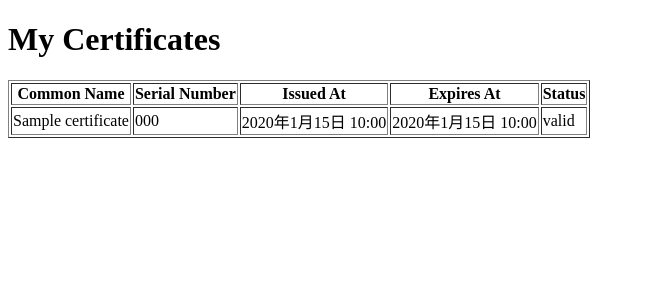
After one commit to HiaSop/CA, a Django app: page /view_certificates in a window 1280 px wide. The commit adds this page. Shown: the top 300 px of the page, without its empty margins (0-645 px from the left). Run offline with Django 4.2, Linux system fonts and the light colour scheme; a user stored in the database is signed in; tables that the repository leaves empty hold one stand-in row (values such as "Sample post").

Commit message:
李嘉年-自动生成CSR文件-3

```diff
--- a/server/models.py
+++ b/server/models.py
@@ -1,14 +1,69 @@
-from django.contrib.auth.models import AbstractUser
-from django.db import models
+from django.contrib.auth.models import AbstractUser  # 导入Django的AbstractUser类，用于扩展用户模型
+from django.db import models  # 导入Django的模型模块，用于定义数据表
 
+
+# 自定义用户模型，继承自AbstractUser，可以扩展默认的User模型
 class CustomUser(AbstractUser):
-    # 重写 username 字段的验证器
+    # 重写 username 字段的验证器，最大长度为8，且每个用户名必须唯一
     username = models.CharField(
-        max_length=8,
-        unique=True,
-        verbose_name="账号"
+        max_length=8,  # 限制最大长度为8
+        unique=True,  # 确保用户名唯一
+        verbose_name="账号"  # 为此字段提供一个更友好的名称
     )
+
+    # 用户的姓名，最大长度为20
     name = models.CharField(max_length=20, verbose_name="名字")
 
     def __str__(self):
+        # 重写__str__方法，当打印用户实例时显示用户名
         return self.username
+
+
+# 证书模型
+class Certificate(models.Model):
+    # 外键关联到 CustomUser 的 username 字段，确保每个证书都属于某个用户
+    user = models.ForeignKey(
+        CustomUser,  # 关联到CustomUser模型
+        related_name='certificates',  # 在CustomUser模型中通过certificates访问所有证书
+        on_delete=models.CASCADE,  # 如果用户被删除，则对应的证书也会被删除
+        verbose_name="用户"  # 字段的名称，显示为“用户”
+    )
+
+    # 公共名（即证书申请中的 CN 字段）
+    common_name = models.CharField(max_length=255, verbose_name="公共名")
+
+    # 存储公钥，类型为文本
+    public_key = models.TextField(verbose_name="公钥")
+
+    # 证书序列号，唯一
+    serial_number = models.CharField(max_length=64, unique=True, verbose_name="序列号")
+
+    # 签发时间，自动记录证书创建时间
+    issued_at = models.DateTimeField(auto_now_add=True, verbose_name="签发时间")
+
+    # 证书的过期时间
+    expires_at = models.DateTimeField(verbose_name="过期时间")
+
+    # 证书的状态，包含有效、已注销和已过期三种状态
+    status = models.CharField(
+        max_length=10,  # 状态字段的最大长度为10
+        choices=[  # 提供三个选择项：有效、已注销、已过期
+            ("valid", "有效"),  # 状态为“有效”
+            ("revoked", "已注销"),  # 状态为“已注销”
+            ("expired", "已过期"),  # 状态为“已过期”
+        ],
+        default="valid",  # 默认状态为“有效”
+        verbose_name="状态"  # 字段的名称，显示为“状态”
+    )
+
+    # 新增字段：证书存储位置，存储证书存放的路径或位置
+    storage_location = models.CharField(
+        max_length=255,  # 存储位置的最大长度为255
+        verbose_name="证书存储位置",  # 字段的名称，显示为“证书存储位置”
+        null=True,  # 可以为空
+        blank=True  # 在表单中可以为空
+    )
+
+    def __str__(self):
+        # 重写__str__方法，打印证书的公共名和状态
+        return f"Certificate: {self.common_name} ({self.status})"
--- a/server/urls.py
+++ b/server/urls.py
@@ -8,5 +8,7 @@ urlpatterns = [
     path('register/', views.user_register, name='register'),
     path('upload-csr/', views.upload_csr, name='upload_csr'),
     path('api/sign_csr', views.sign_csr, name='sign_csr'),
+    path('view_certificates', views.view_certificates, name='view_certificates'),
     path('api/verify_certificate', views.verify_certificate, name='verify_certificate'),
+    path('generate_csr/', views.generate_csr, name='generate_csr'),
 ]
--- a/server/views.py
+++ b/server/views.py
@@ -20,10 +20,14 @@ from cryptography.hazmat.primitives import hashes
 from django.http import JsonResponse
 from django.shortcuts import render
 import os
-
+from server.models import CustomUser, Certificate
+from django.utils import timezone
 # 默认界面
 def start(request):
-    return render(request, 'server/login.html')
+    if request.user.is_authenticated:
+        return render(request, 'server/homepage.html')  # 登录成功后重定向到主页
+    return redirect('login')
+
 
 def homepage(request):
     return render(request, 'server/homepage.html')
@@ -196,27 +200,38 @@ def verify_certificate(request):
     else:  # 如果请求方法不是POST
         return JsonResponse({"error": "Invalid HTTP method."}, status=405)  # 返回405错误，提示方法不允许
 
+
+
+def view_certificates(request):
+    user = request.user
+    certificates = Certificate.objects.filter(user=user) # 查询该用户的所有证书
+    return render(request, 'server/view_certificates.html', {'certificates': certificates})
+
 # 根据提供的消息生成CSR证书
+from django.shortcuts import render
+
 def generate_csr(request):
     try:
-        # 1. 生成RSA密钥对
-        private_key = rsa.generate_private_key(
-            public_exponent=65537,
-            key_size=2048
-        )
+        user = request.username
 
-        # 2. 创建CSR
+        if not user.is_authenticated:
+            return JsonResponse({"error": "User is not authenticated."}, status=401)
+
+        # 生成RSA密钥对
+        private_key = rsa.generate_private_key(public_exponent=65537, key_size=2048)
+
+        # 创建CSR（证书签名请求）
         subject = Name([
             NameAttribute(NameOID.COUNTRY_NAME, u"US"),
             NameAttribute(NameOID.STATE_OR_PROVINCE_NAME, u"California"),
             NameAttribute(NameOID.LOCALITY_NAME, u"San Francisco"),
             NameAttribute(NameOID.ORGANIZATION_NAME, u"My Company"),
-            NameAttribute(NameOID.COMMON_NAME, u"www.mycompany.com"),
+            NameAttribute(NameOID.COMMON_NAME, user.username),
         ])
 
         csr = CertificateSigningRequestBuilder().subject_name(subject).sign(private_key, hashes.SHA256())
 
-        # 3. 导出CSR和私钥为PEM格式
+        # 导出CSR和私钥为PEM格式
         csr_pem = csr.public_bytes(encoding=serialization.Encoding.PEM)
         private_key_pem = private_key.private_bytes(
             encoding=serialization.Encoding.PEM,
@@ -224,22 +239,42 @@ def generate_csr(request):
             encryption_algorithm=serialization.NoEncryption()
         )
 
-        # 4. 保存CSR文件和私钥文件
+        # 生成唯一证书序列号
+        serial_number = os.urandom(16).hex()
+
+        # 保存CSR文件和私钥文件
         output_dir = os.path.join(os.path.dirname(__file__), "generated_csr_files")
         os.makedirs(output_dir, exist_ok=True)
 
-        csr_path = os.path.join(output_dir, "my_csr.csr")
-        private_key_path = os.path.join(output_dir, "my_private_key.pem")
+        csr_path = os.path.join(output_dir, f"{serial_number}_csr.csr")
+        private_key_path = os.path.join(output_dir, f"{serial_number}_private_key.pem")
 
+        # 保存文件
         with open(csr_path, "wb") as csr_file:
             csr_file.write(csr_pem)
 
         with open(private_key_path, "wb") as private_key_file:
             private_key_file.write(private_key_pem)
 
-        return JsonResponse({"message": "CSR and private key generated successfully.",
-                             "csr_path": csr_path,
-                             "private_key_path": private_key_path})
+        # 保存证书信息到数据库
+        certificate = Certificate(
+            user=user,
+            common_name=user.username,
+            public_key=private_key.public_key(),
+            serial_number=serial_number,
+            issued_at=timezone.now(),
+            expires_at=timezone.now() + timezone.timedelta(days=365),
+            status="valid",
+            storage_location=csr_path
+        )
+        certificate.save()
+
+        # 返回 HTML 响应而不是 JSON
+        return render(request, 'server/generate_csr.html', {
+            'certificate': certificate,
+            'csr_path': csr_path,
+            'private_key_path': private_key_path
+        })
 
     except Exception as e:
         return JsonResponse({"error": str(e)}, status=500)
--- /dev/null
+++ b/templates/server/view_certificates.html
@@ -0,0 +1,39 @@
+<!-- server/view_certificates.html -->
+<!DOCTYPE html>
+<html lang="en">
+<head>
+    <meta charset="UTF-8">
+    <title>My Certificates</title>
+</head>
+<body>
+    <h1>My Certificates</h1>
+
+    {% if certificates %}
+        <table border="1">
+            <thead>
+                <tr>
+                    <th>Common Name</th>
+                    <th>Serial Number</th>
+                    <th>Issued At</th>
+                    <th>Expires At</th>
+                    <th>Status</th>
+                </tr>
+            </thead>
+            <tbody>
+                {% for certificate in certificates %}
+                    <tr>
+                        <td>{{ certificate.common_name }}</td>
+                        <td>{{ certificate.serial_number }}</td>
+                        <td>{{ certificate.issued_at }}</td>
+                        <td>{{ certificate.expires_at }}</td>
+                        <td>{{ certificate.status }}</td>
+                    </tr>
+                {% endfor %}
+            </tbody>
+        </table>
+    {% else %}
+        <p>You do not have any certificates yet.</p>
+    {% endif %}
+
+</body>
+</html>
```
Also changed, not shown: templates/server/homepage.html (+2 -6 lines).
